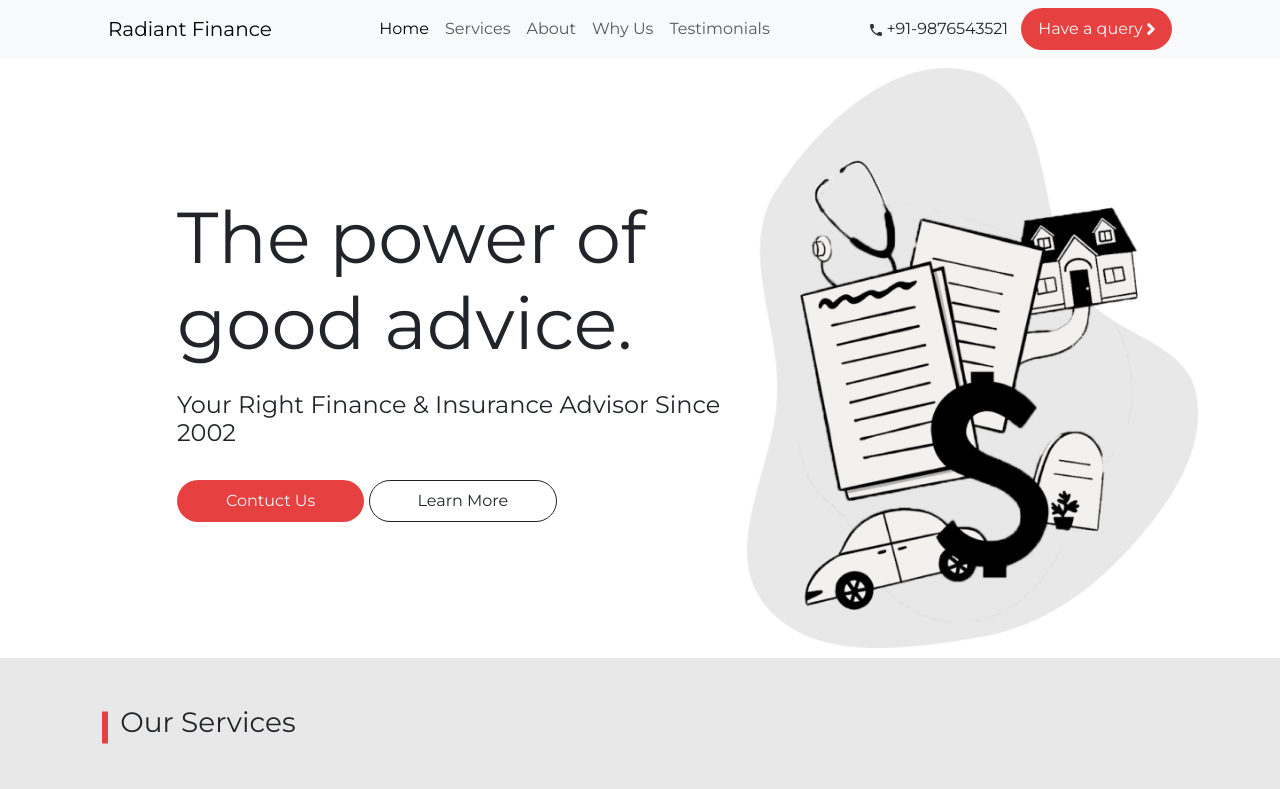
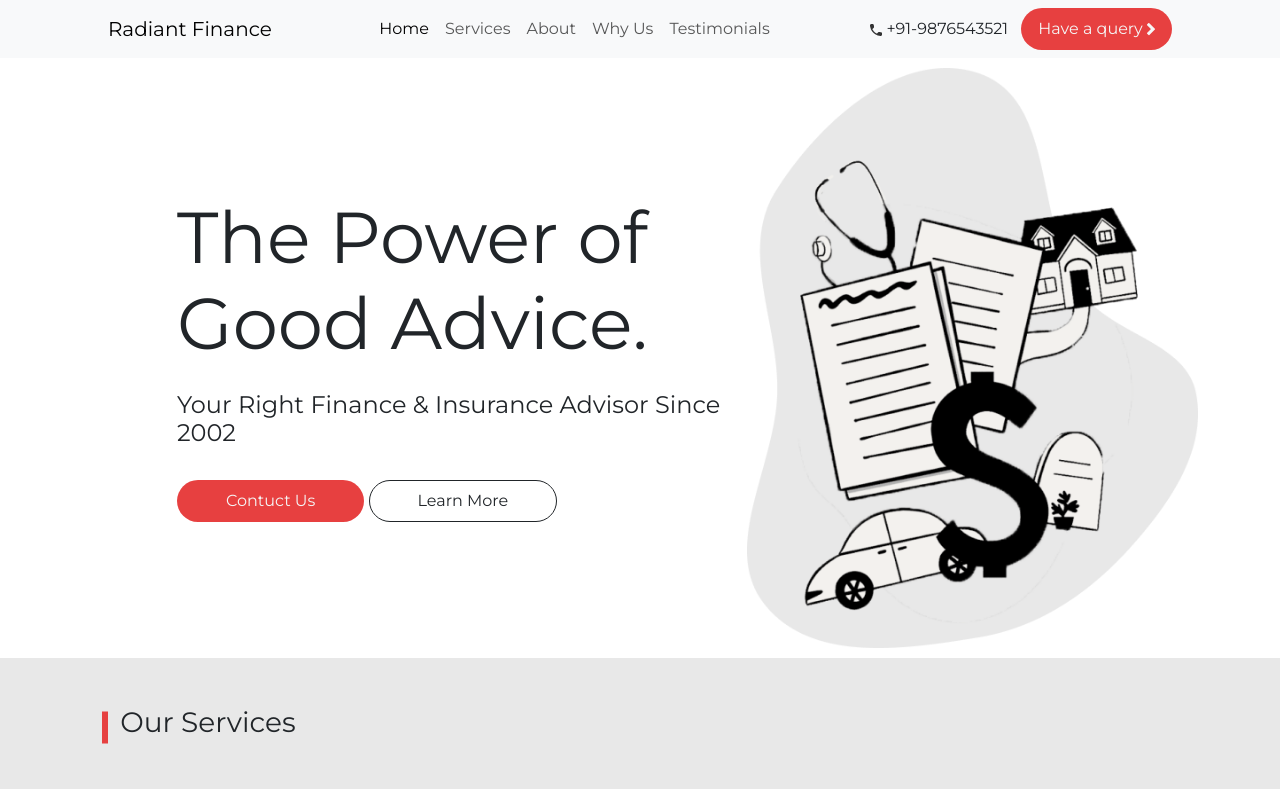
Before and after one commit to rahul-lp/radiant_finance_website, a plain HTML site: page index.html in a window 1280 px wide. Shown: the top 789 px of the page. Drawn offline with nearby package versions, Linux system fonts and the light colour scheme.

Commit message:
Upper case letters in hero section

```diff
--- a/index.html
+++ b/index.html
@@ -69,7 +69,7 @@
             <div class="row h-100">
                 <div class="col-xl-1"></div>
                 <div class="col-6 py-3 my-4 align-self-center">
-                    <span class="d-block my-4 display-2">The power of good advice.</span>
+                    <span class="d-block my-4 display-2">The Power of Good Advice.</span>
                     <span class="h4 d-block">Your Right Finance & Insurance Advisor Since 2002</span>
                     <span class="btn rounded-pill py-2 my-4 px-lg-5"
                         style="color: whitesmoke; background-color: #E74040;">Contuct Us</span>
```
